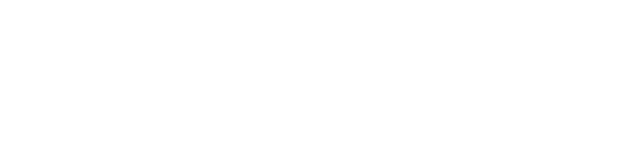
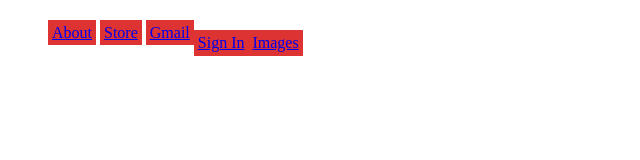
Before and after one commit to jplew16/google-homepage, a plain HTML site: page index.html in a window 1280 px wide. Shown: the whole page, without its empty margins (0-640 px from the left). Drawn offline with Linux system fonts and the light colour scheme.

Commit message:
Added top navbar without finished layout

```diff
--- a/index.html
+++ b/index.html
@@ -1,9 +1,17 @@
 <!DOCTYPE html>
 <html>
     <head>
+        <link href="style.css" rel="stylesheet" type="text/css">
 
     </head>
     <body>
+        <ul class="top-left-navbar">
+            <li><a href="#">About</a></li>
+            <li><a href="#">Store</a></li>
+            <li><a href="#">Gmail</a></li>
+            <li class="top-right-navbar"><a href="#">Images</a></li>
+            <li class="top-right-navbar"><a href="#">Sign In</a></li>
+        </ul>
 
     </body>
 </html>
--- a/style.css
+++ b/style.css
@@ -0,0 +1,14 @@
+.top-left-navbar {
+    float: left;
+}
+.top-right-navbar {
+    float: right !important;
+}
+li {
+    display: inline;
+    list-style-type: none;
+    text-align: center;
+    padding: 4px;
+    margin: 6px auto;
+    background: rgb(221, 51, 51);
+}
```
